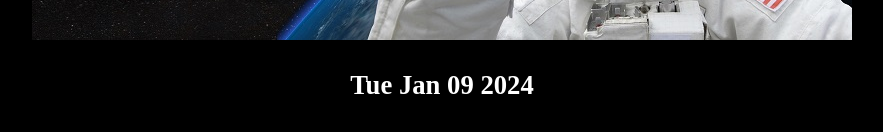
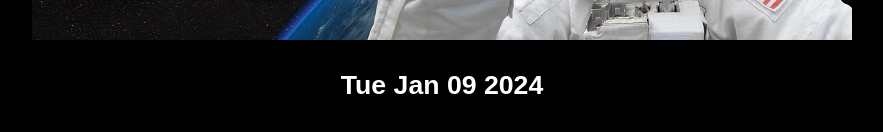
Before and after one commit to MrOwenHA/helloWorld, a plain HTML site: page index.html in a window 1280 px wide. Shown: the part 530-662 px from the top of the page, without its empty margins (206-1089 px from the left). Drawn offline with Linux system fonts and the light colour scheme.

Commit message:
final update

```diff
--- a/script.js
+++ b/script.js
@@ -1,2 +1,6 @@
+// Lynn Owen
+// Hello World - Assignment
+
 const date = new Date();
+
 document.getElementById("dateLocation").innerHTML = date.toDateString();
--- a/style.css
+++ b/style.css
@@ -1,3 +1,6 @@
+/* Lynn Owen
+Hello World - Assignment */
+
 html, body {
   height: 100%;
   width: 100%;
@@ -14,6 +17,7 @@ h1 {
 }
 
 h3 {
+  font-family: Arial, Helvetica, sans-serif;
   font-size: 20pt;
   color: white;
 }
```
Also changed, not shown: index.html (+1 -1 lines).
